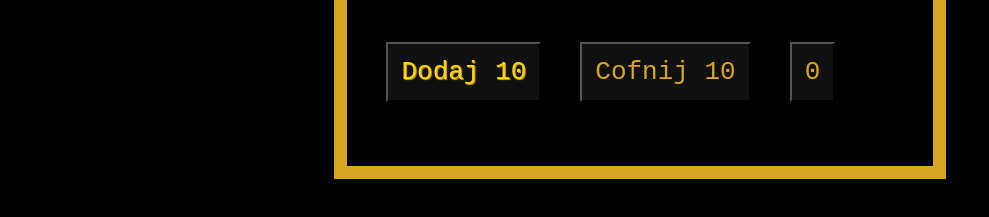
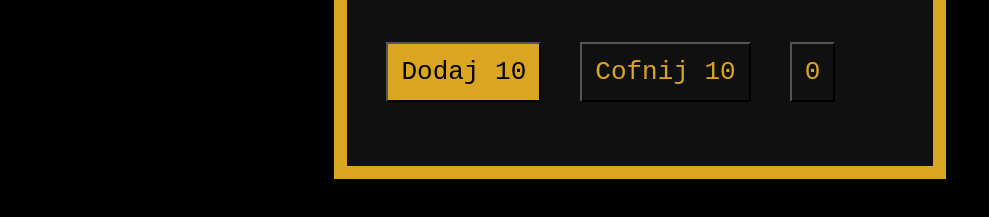
Before and after one commit to Patryk725/Kalulator-daily, a plain HTML site: page calc.html in a window 1280 px wide. In both pictures the pointer is over the input "Dodaj 10". Shown: the part 501-718 px from the top of the page, without its empty margins (0-989 px from the left). Drawn offline with Linux system fonts and the light colour scheme.

Commit message:
Update main2.css

```diff
--- a/main2.css
+++ b/main2.css
@@ -23,13 +23,14 @@ legend{
     border: 1rem solid gold;
     padding: 2rem;
     user-select: text;
+    background-color: black;
 }
 
 fieldset{
     border: 1rem solid goldenrod;
     padding: 3rem;
     user-select: none;
-
+    background-color: #101010;
 }
 
 p{
@@ -53,10 +54,11 @@ input[type="button"]{
 }
 
 #make:hover{
-    color: gold;
-    text-shadow: 1px 1px 1px goldenrod;
+    background-color: goldenrod;
+    color: black;
     font-weight: 300;
     cursor: pointer;
+    transition: all 0.15s ease-out;
 }
 
 #back{
```
